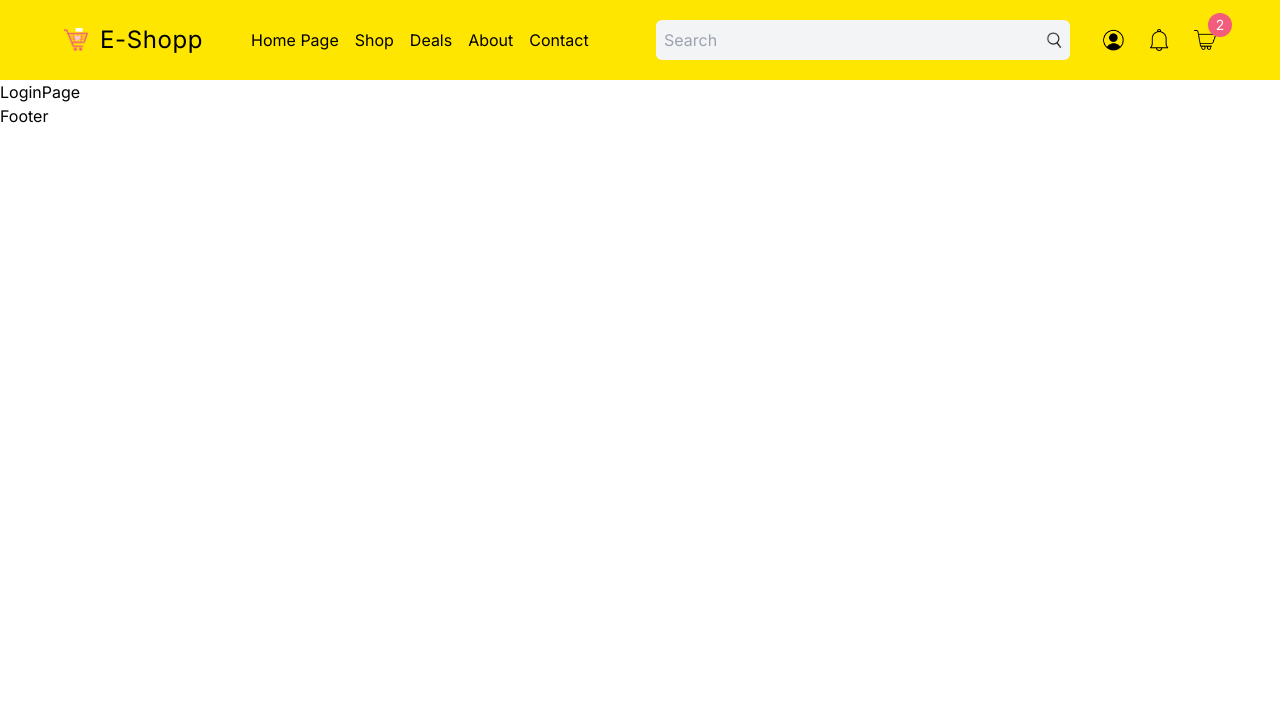
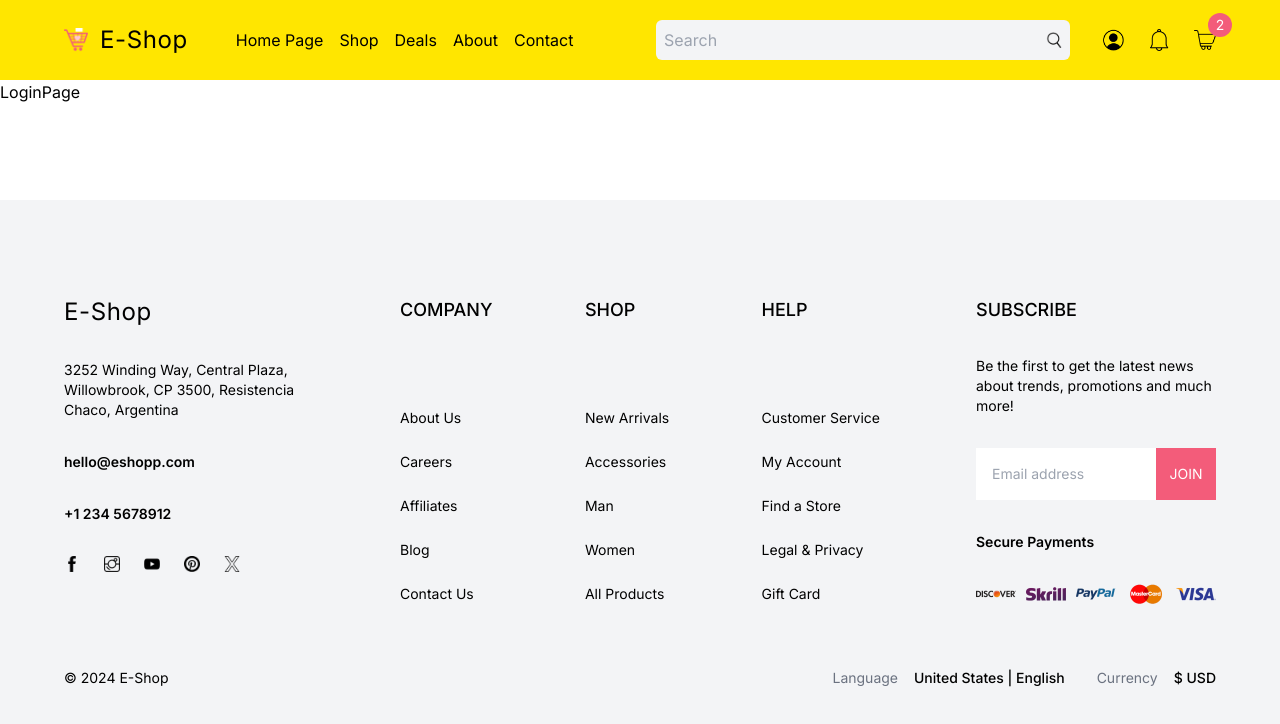
Before and after one commit to javicod92/next.js-ecommerce, a Next.js app: page /login in a window 1280 px wide. Shown: the top 724 px of the page. Built offline with nearby package versions, Linux system fonts and the light colour scheme.

Commit message:
Updating Footer and CategoryList components

```diff
--- a/src/components/CategoryList.tsx
+++ b/src/components/CategoryList.tsx
@@ -3,7 +3,7 @@
 
 export default function CategoryList() {
   return (
-    <div className="px-4 overflow-x-scroll scrollbar-hide">
+    <div className="px-4 overflow-x-scroll scrollbar-hide hover:scrollbar-show">
       <div className="flex gap-4 md:gap-8">
         <Link
           href="/list?cat=test"
--- a/src/components/Footer.tsx
+++ b/src/components/Footer.tsx
@@ -1,3 +1,102 @@
+import Image from "next/image";
+import Link from "next/link";
+
 export default function Footer() {
-  return <div>Footer</div>;
+  return (
+    <div className="py-24 px-4 md:px-8 lg:px-16 xl:32 2xl:px-64 bg-gray-100 text-sm mt-24">
+      {/* TOP SECTION */}
+      <div className="flex flex-col md:flex-row justify-between gap-24">
+        {/* LEFT */}
+        <div className="w-full md:w-1/2 lg:w-1/4 flex flex-col gap-8">
+          <Link href="/">
+            <div className="text-2xl tracking-wide">E-Shop</div>
+          </Link>
+          <p>
+            3252 Winding Way, Central Plaza, Willowbrook, CP 3500, Resistencia
+            Chaco, Argentina
+          </p>
+          <span className="font-semibold">hello@eshopp.com</span>
+          <span className="font-semibold">+1 234 5678912</span>
+          <div className="flex gap-6">
+            <Image src="/facebook.png" alt="" width={16} height={16} />
+            <Image src="/instagram.png" alt="" width={16} height={16} />
+            <Image src="/youtube.png" alt="" width={16} height={16} />
+            <Image src="/pinterest.png" alt="" width={16} height={16} />
+            <Image src="/x.png" alt="" width={16} height={16} />
+          </div>
+        </div>
+        {/* CENTER */}
+        <div className="hidden lg:flex justify-between w-1/2">
+          <div className="flex flex-col justify-between">
+            <h1 className="font-medium text-lg">COMPANY</h1>
+            <div className="flex flex-col gap-6">
+              <Link href="">About Us</Link>
+              <Link href="">Careers</Link>
+              <Link href="">Affiliates</Link>
+              <Link href="">Blog</Link>
+              <Link href="">Contact Us</Link>
+            </div>
+          </div>
+          <div className="flex flex-col justify-between">
+            <h1 className="font-medium text-lg">SHOP</h1>
+            <div className="flex flex-col gap-6">
+              <Link href="">New Arrivals</Link>
+              <Link href="">Accessories</Link>
+              <Link href="">Man</Link>
+              <Link href="">Women</Link>
+              <Link href="">All Products</Link>
+            </div>
+          </div>
+          <div className="flex flex-col justify-between">
+            <h1 className="font-medium text-lg">HELP</h1>
+            <div className="flex flex-col gap-6">
+              <Link href="">Customer Service</Link>
+              <Link href="">My Account</Link>
+              <Link href="">Find a Store</Link>
+              <Link href="">Legal & Privacy</Link>
+              <Link href="">Gift Card</Link>
+            </div>
+          </div>
+        </div>
+        {/* RIGHT */}
+        <div className="w-full md:w-1/2 lg:w-1/4 flex flex-col gap-8">
+          <h1 className="font-medium text-lg">SUBSCRIBE</h1>
+          <p>
+            Be the first to get the latest news about trends, promotions and
+            much more!
+          </p>
+          <div className="flex">
+            <input
+              type="text"
+              placeholder="Email address"
+              className="p-4 w-3/4"
+            />
+            <button className="w-1/4 bg-[#F35C7A] text-white">JOIN</button>
+          </div>
+          <span className="font-semibold">Secure Payments</span>
+          <div className="flex justify-between">
+            <Image src="/discover.png" alt="" width={40} height={20} />
+            <Image src="/skrill.png" alt="" width={40} height={20} />
+            <Image src="/paypal.png" alt="" width={40} height={20} />
+            <Image src="/mastercard.png" alt="" width={40} height={20} />
+            <Image src="/visa.png" alt="" width={40} height={20} />
+          </div>
+        </div>
+      </div>
+      {/* BOTTOM SECTION */}
+      <div className="flex flex-col md:flex-row items-center justify-between gap-8 mt-16">
+        <div className="">© 2024 E-Shop</div>
+        <div className="flex flex-col gap-8 md:flex-row">
+          <div className="">
+            <span className="text-gray-500 mr-4">Language</span>
+            <span className="font-medium">United States | English</span>
+          </div>
+          <div className="">
+            <span className="text-gray-500 mr-4">Currency</span>
+            <span className="font-medium">$ USD</span>
+          </div>
+        </div>
+      </div>
+    </div>
+  );
 }
--- a/src/components/NavBar.tsx
+++ b/src/components/NavBar.tsx
@@ -10,7 +10,7 @@
       {/* MOBILE */}
       <div className="h-full flex items-center justify-between md:hidden">
         <Link href={"/"}>
-          <div className="text-2xl tracking-wide">E-Shopp</div>
+          <div className="text-2xl tracking-wide">E-Shop</div>
         </Link>
         <Menu />
       </div>
@@ -20,7 +20,7 @@
         <div className="w-1/3 xl:w-1/2 flex items-center gap-12">
           <Link href="/" className="flex items-center gap-3">
             <Image src="/logo.png" alt="" width={24} height={24} />
-            <div className="text-2xl tracking-wide">E-Shopp</div>
+            <div className="text-2xl tracking-wide">E-Shop</div>
           </Link>
           <div className="hidden xl:flex gap-4">
             <Link href={"/"}>Home Page</Link>
--- a/src/components/Slider.tsx
+++ b/src/components/Slider.tsx
@@ -2,7 +2,7 @@
 
 import Link from "next/link";
 import { useState } from "react";
-// import { useEffect } from "react";
+import { useEffect } from "react";
 import Image from "next/image";
 
 const slides = [
@@ -36,15 +36,15 @@
   // This state is for select the current image of the carousel
   const [current, setIsCurrent] = useState<number>(0);
 
-  // useEffect(() => {
-  //   const interval = setInterval(() => {
-  //     setIsCurrent((prevState) =>
-  //       prevState === slides.length - 1 ? 0 : prevState + 1
-  //     );
-  //   }, 3000);
+  useEffect(() => {
+    const interval = setInterval(() => {
+      setIsCurrent((prevState) =>
+        prevState === slides.length - 1 ? 0 : prevState + 1
+      );
+    }, 5000);
 
-  //   return clearInterval(interval);
-  // }, []);
+    return () => clearInterval(interval);
+  }, []);
 
   return (
     <div className="h-[calc(100vh-80px)] overflow-hidden">
```
Also changed, not shown: src/app/globals.css (+13 -0 lines).
